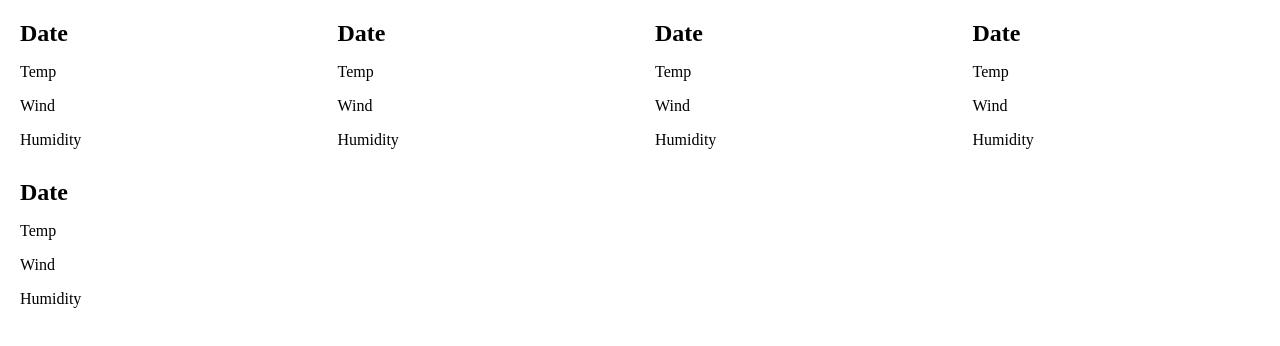
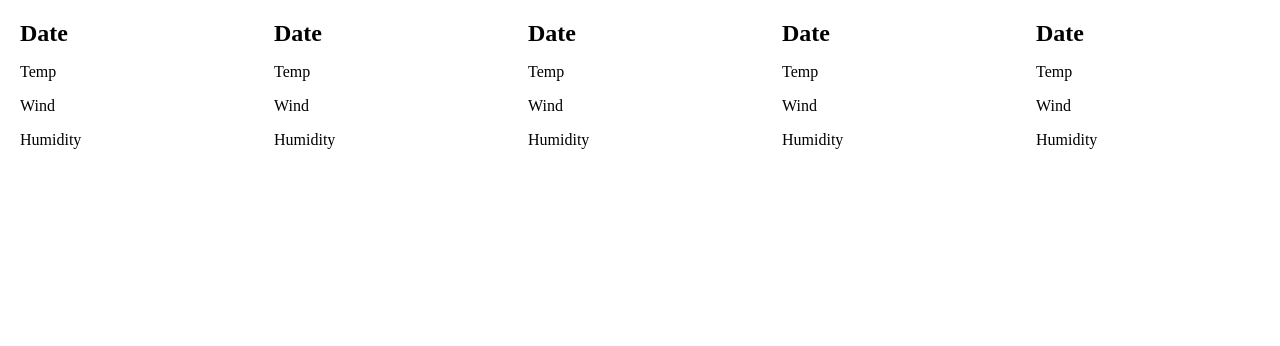
Before and after one commit to Apjuve/Elclima, a React (Create React App) app in the folder clima/: page / in a window 1280 px wide. Shown: the top 346 px of the page. Built offline with nearby package versions, Linux system fonts and the light colour scheme.

Commit message:
named each grid area and set grid child

```diff
--- a/clima/src/App.css
+++ b/clima/src/App.css
@@ -20,7 +20,27 @@ body {
   gap: 10px;
   width: 100%;
   grid-template-areas:
-  "D-one D-two D-three D-four";
+  "D-one"
+  "D-two"
+  "D-three"
+  "D-four"
+  "D-five";
+}
+
+.weather-grid:nth-child(1) {
+  grid-area: D-one;
+}
+.weather-grid:nth-child(2) {
+  grid-area: D-two;
+}
+.weather-grid:nth-child(3) {
+  grid-area: D-three;
+}
+.weather-grid:nth-child(4) {
+  grid-area: D-four;
+}
+.weather-grid:nth-child(5) {
+  grid-area: D-five;
 }
 
 .weather-article {
@@ -33,3 +53,19 @@ body {
   "wind"
   "humidity";
 }
+
+@media screen and (min-width: 35em) {
+  .weather-grid {
+    grid-template-areas:
+    "D-one D-two"
+    "D-three D-four"
+    "D-five D-five";
+  }
+
+}
+
+@media screen and (min-width: 60em) {
+  .weather-grid {
+    grid-template-areas:  "D-one D-two D-three D-four D-five";
+  }
+}
```
